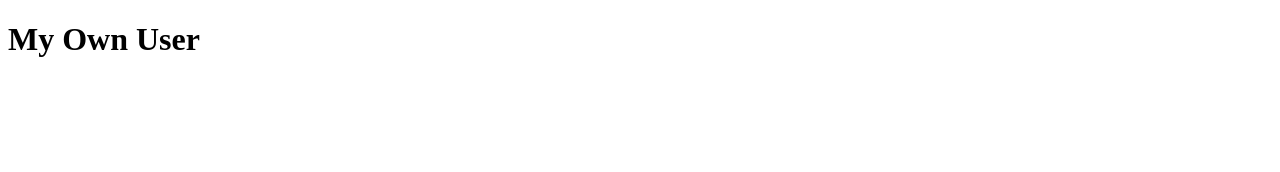
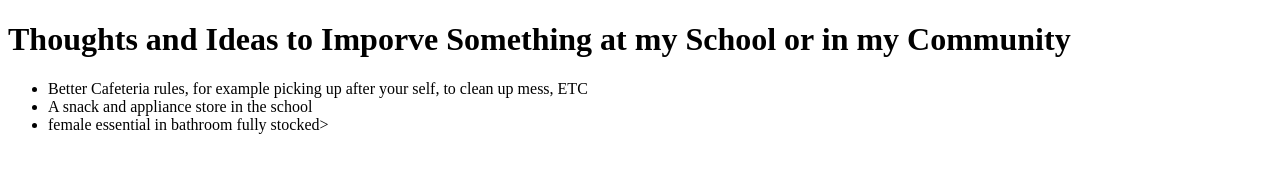
Before and after one commit to PriyanshiM16/lesson5_mini_activity, a plain HTML site: page index.html in a window 1280 px wide. Drawn offline with Linux system fonts and the light colour scheme.

Commit message:
Update index.html

```diff
--- a/index.html
+++ b/index.html
@@ -4,6 +4,11 @@
     <title> Lesson 5 Mini Activity </title>
   </head>
   <body>
-    <h1>My Own User</h1>
+    <h1>Thoughts and Ideas to Imporve Something at my School or in my Community</h1>
+    <ul>
+      <li>Better Cafeteria rules, for example picking up after your self, to clean up mess, ETC</li>
+      <li>A snack and appliance store in the school</li>
+      <li>female essential in bathroom fully stocked></li>
+    </ul>
   </body>
 </html>
```
